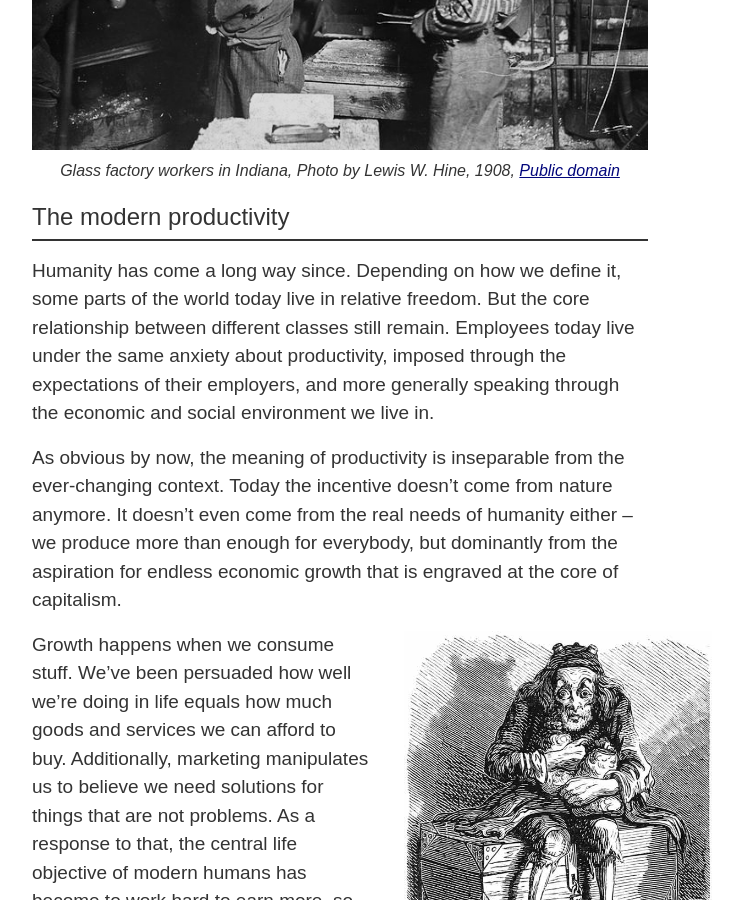
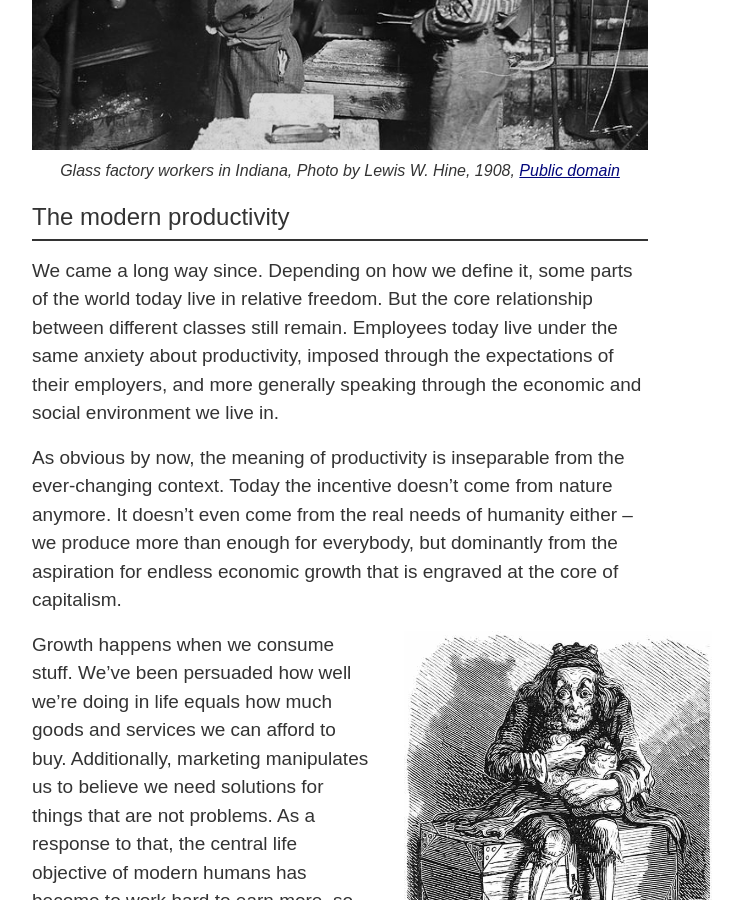
Before and after one commit to ropsii/ropsii.github.io, a Jekyll site: the page built from _posts/2020-11-01-productivity.markdown, in a window 1280 px wide and 900 px high, scrolled down 1709 px. Shown: the whole window, without its empty margins (64-807 px from the left). Built offline with Jekyll 4.4.1, drawn with Linux system fonts in a browser that asks for light colours; some web fonts are replaced.

Commit message:
productivity wording

```diff
--- a/_posts/2020-11-01-productivity.markdown
+++ b/_posts/2020-11-01-productivity.markdown
@@ -24,7 +24,7 @@ Over several centuries we moved from the feudal mode of production to industrial
 
 ## The modern productivity
 
-Humanity has come a long way since. Depending on how we define it, some parts of the world today live in relative freedom. But the core relationship between different classes still remain. Employees today live under the same anxiety about productivity, imposed through the expectations of their employers, and more generally speaking through the economic and social environment we live in.
+We came a long way since. Depending on how we define it, some parts of the world today live in relative freedom. But the core relationship between different classes still remain. Employees today live under the same anxiety about productivity, imposed through the expectations of their employers, and more generally speaking through the economic and social environment we live in.
 
 As obvious by now, the meaning of productivity is inseparable from the ever-changing context. Today the incentive doesn’t come from nature anymore. It doesn’t even come from the real needs of humanity either – we produce more than enough for everybody, but dominantly from the aspiration for endless economic growth that is engraved at the core of capitalism.
 
```
